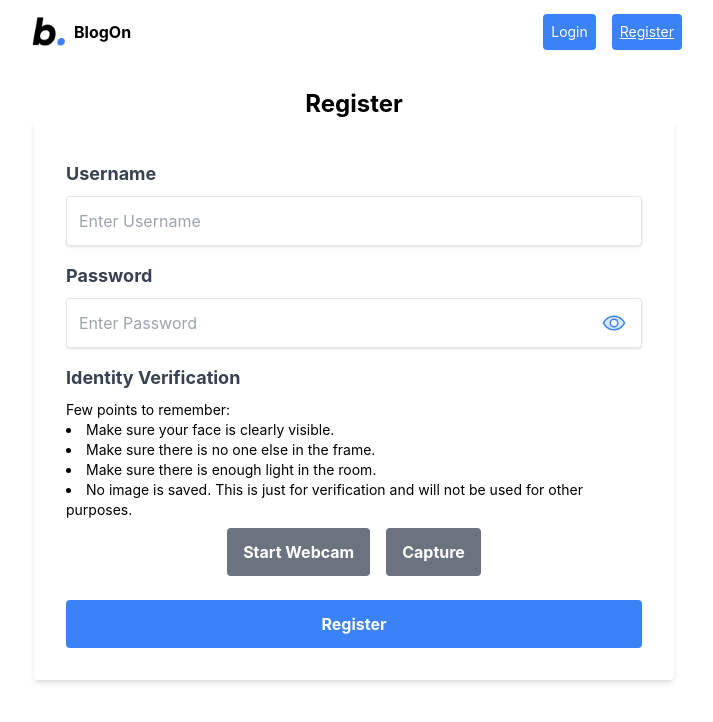
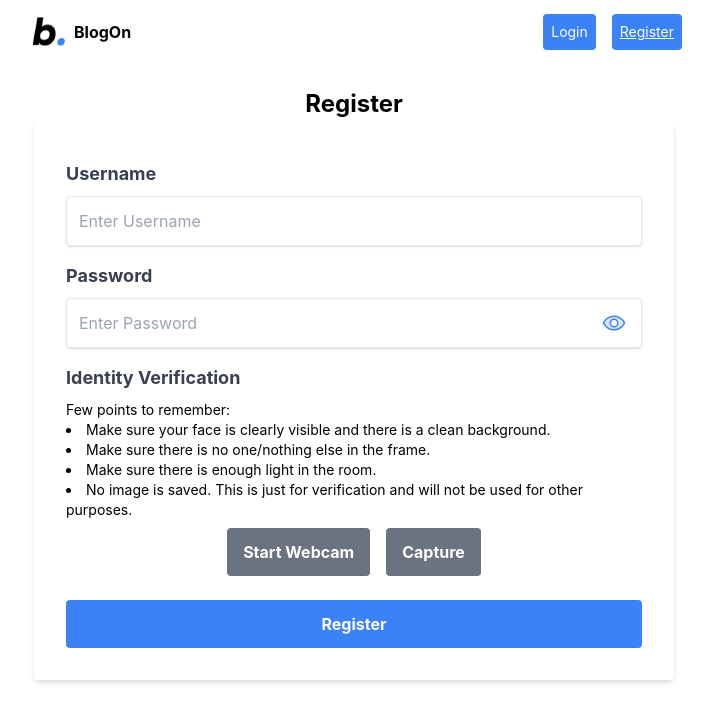
Before and after one commit to shm-dsgn/BlogOn, a React (Create React App) app: page /register in a window 1280 px wide. Shown: the top 722 px of the page, without its empty margins (286-999 px from the left). Built offline with nearby package versions, Linux system fonts and the light colour scheme.

Commit message:
minor text change

```diff
--- a/src/components/WebcamCapture.tsx
+++ b/src/components/WebcamCapture.tsx
@@ -105,8 +105,8 @@ const WebcamCapture = (props: PredictionProps) => {
         <div>
           <p className=" text-sm">Few points to remember:</p>
           <ul className="list-disc list-inside text-sm">
-            <li>Make sure your face is clearly visible.</li>
-            <li>Make sure there is no one else in the frame.</li>
+            <li>Make sure your face is clearly visible and there is a clean background.</li>
+            <li>Make sure there is no one/nothing else in the frame.</li>
             <li>Make sure there is enough light in the room.</li>
             <li>No image is saved. This is just for verification and will not be used for other purposes.</li>
           </ul>
```
